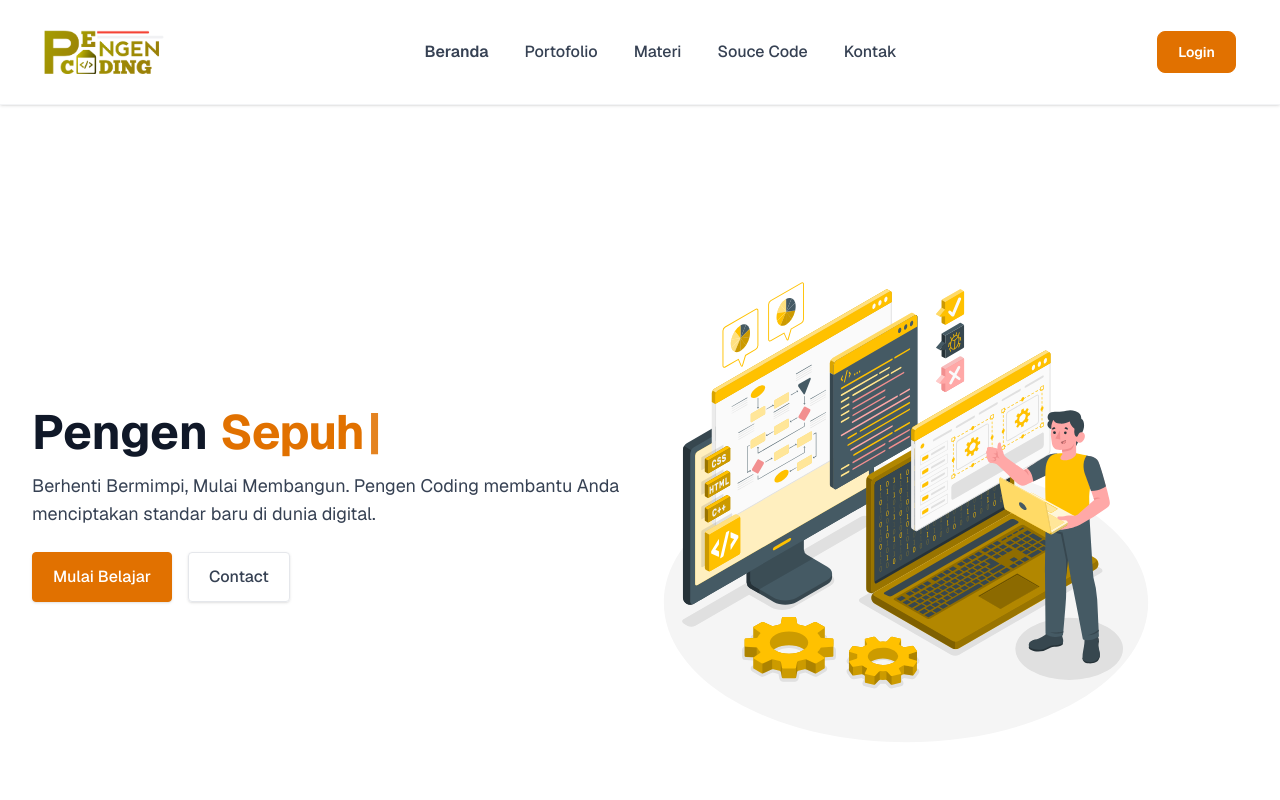
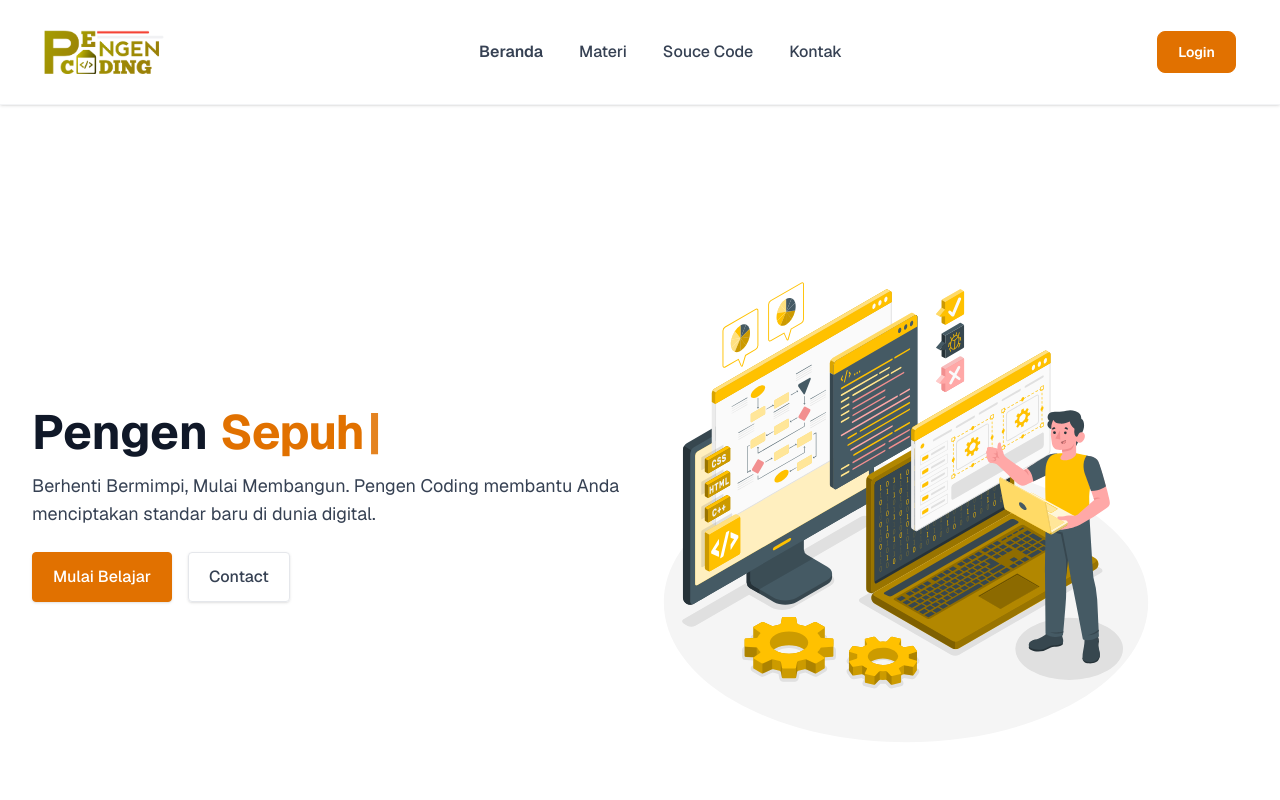
Before and after one commit to wira09/pengen-coding, a Next.js app: page / in a window 1280 px wide. Shown: the top 800 px of the page. Built offline with nearby package versions, Linux system fonts and the light colour scheme.

Commit message:
fix menu

```diff
--- a/src/components/Navbar/NavMenu.tsx
+++ b/src/components/Navbar/NavMenu.tsx
@@ -7,7 +7,6 @@ const NavMenu = () => {
   const pathname = usePathname();
   const navLink = [
     { name: "Beranda", path: "/" },
-    { name: "Portofolio", path: "/portofolio" },
     { name: "Materi", path: "/materi" },
     { name: "Souce Code", path: "/code" },
     { name: "Kontak", path: "/kontak" },
```
